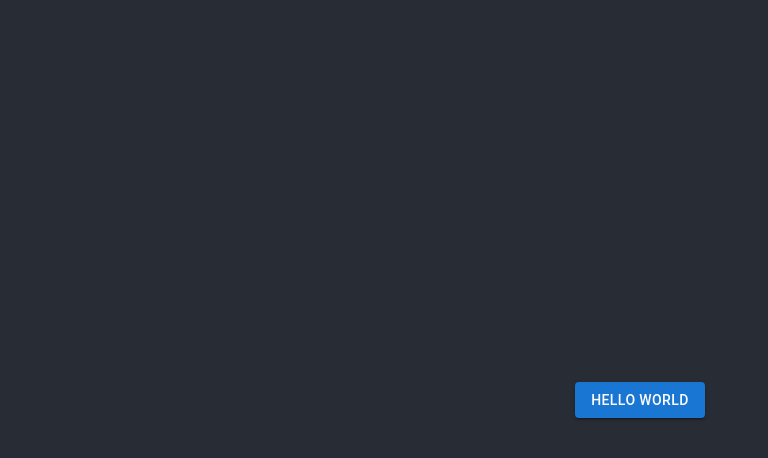
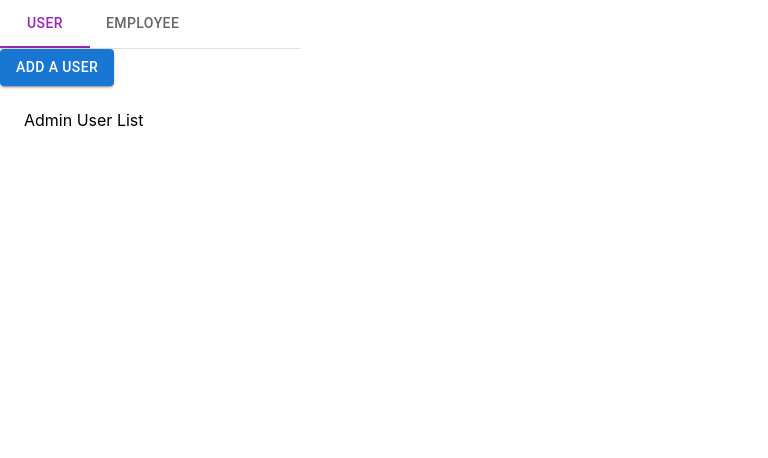
Before and after one commit to nazmus-saqueeb-ashrafi/employee_project, a React (Create React App) app: page / in a window 1280 px wide. Shown: the top 458 px of the page, without its empty margins (0-768 px from the left). Built offline with nearby package versions, Linux system fonts and the light colour scheme.

Commit message:
Implemented tabs

```diff
--- a/package.json
+++ b/package.json
@@ -6,6 +6,7 @@
     "@emotion/react": "^11.11.1",
     "@emotion/styled": "^11.11.0",
     "@fontsource/roboto": "^5.0.3",
+    "@mui/lab": "^5.0.0-alpha.134",
     "@mui/material": "^5.13.5",
     "@testing-library/jest-dom": "^5.14.1",
     "@testing-library/react": "^13.0.0",
--- a/src/App.css
+++ /dev/null
@@ -1,38 +0,0 @@
-.App {
-  text-align: center;
-}
-
-.App-logo {
-  height: 40vmin;
-  pointer-events: none;
-}
-
-@media (prefers-reduced-motion: no-preference) {
-  .App-logo {
-    animation: App-logo-spin infinite 20s linear;
-  }
-}
-
-.App-header {
-  background-color: #282c34;
-  min-height: 100vh;
-  display: flex;
-  flex-direction: column;
-  align-items: center;
-  justify-content: center;
-  font-size: calc(10px + 2vmin);
-  color: white;
-}
-
-.App-link {
-  color: #61dafb;
-}
-
-@keyframes App-logo-spin {
-  from {
-    transform: rotate(0deg);
-  }
-  to {
-    transform: rotate(360deg);
-  }
-}
--- a/src/App.js
+++ b/src/App.js
@@ -1,12 +1,11 @@
-import "./App.css";
-import Button from "@mui/material/Button";
+import TabComponent from "./components/Tab";
 
 function App() {
   return (
     <div className="App">
       <header className="App-header">
         <div>
-          <Button variant="contained">Hello World</Button>
+          <TabComponent />
         </div>
       </header>
     </div>
--- /dev/null
+++ b/src/components/Tab.js
@@ -0,0 +1,40 @@
+import React, { useState } from "react";
+import Box from "@mui/material/Box";
+import Tab from "@mui/material/Tab";
+import { TabContext, TabList, TabPanel } from "@mui/lab";
+import Button from "@mui/material/Button";
+
+export default function TabComponent() {
+  const [value, setValue] = useState("1");
+  const handleChange = (e, newValue) => {
+    setValue(newValue);
+  };
+
+  return (
+    <>
+      <Box sx={{ width: "300px" }}>
+        <TabContext value={value}>
+          <Box sx={{ borderBottom: 1, borderColor: "divider" }}>
+            <TabList
+              onChange={handleChange}
+              aria-label="Tabs example"
+              textColor="secondary"
+              indicatorColor="secondary"
+              centered
+              variant="scrollable"
+              scrollButtons="auto"
+            >
+              <Tab label="User" value="1" />
+              <Tab label="Employee" value="2" />
+            </TabList>
+          </Box>
+
+          <Button variant="contained">Add a user</Button>
+
+          <TabPanel value="1">Admin User List</TabPanel>
+          <TabPanel value="2">Employee User List</TabPanel>
+        </TabContext>
+      </Box>
+    </>
+  );
+}
```
Also changed, not shown: 2 other files (tests, documents, lock files or other folders).
